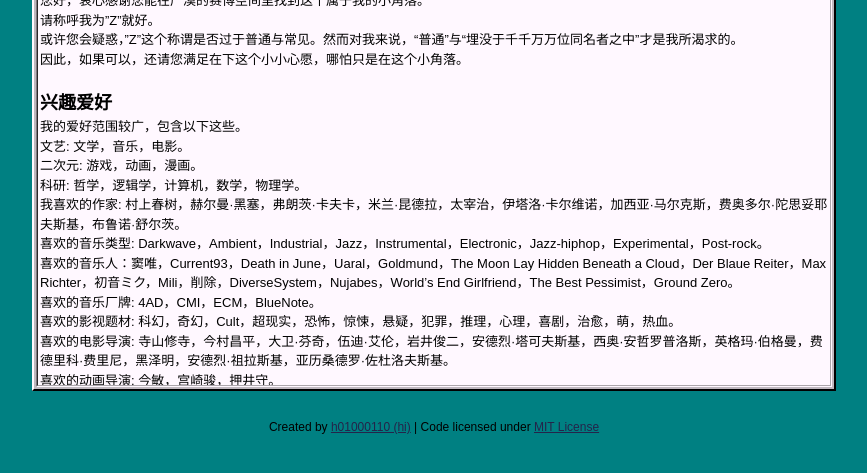
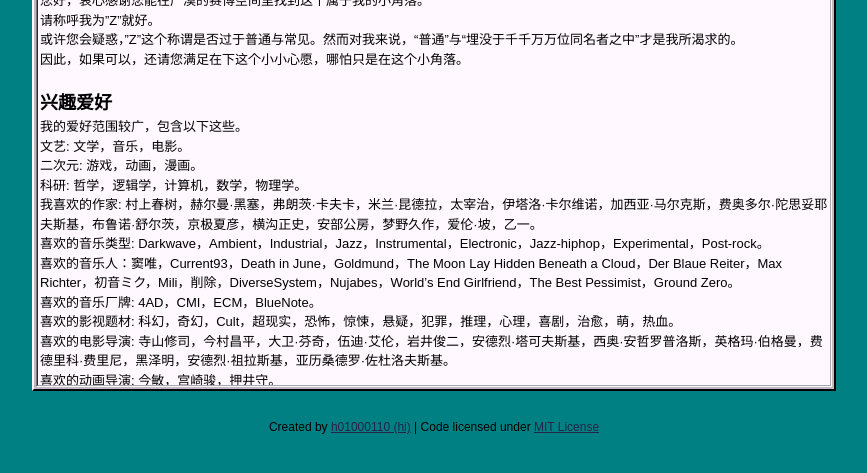
Before and after one commit to player1-Z/player1-Z.github.io, a Jekyll site: the page built from _posts/2020-10-24-Selfintro.md, in a window 1280 px wide, cut to the strip 522-995 px from the top of the page. Shown: the whole strip, without its empty margins (206-1073 px from the left). Built offline with Jekyll 4.4.1, drawn with Linux system fonts in a browser that asks for light colours.

Commit message:
Update 2020-10-24-Selfintro.md

```diff
--- a/_posts/2020-10-24-Selfintro.md
+++ b/_posts/2020-10-24-Selfintro.md
@@ -15,12 +15,12 @@ tags: info
   文艺: 文学，音乐，电影。
   二次元: 游戏，动画，漫画。
   科研: 哲学，逻辑学，计算机，数学，物理学。
-我喜欢的作家: 村上春树，赫尔曼·黑塞，弗朗茨·卡夫卡，米兰·昆德拉，太宰治，伊塔洛·卡尔维诺，加西亚·马尔克斯，费奥多尔·陀思妥耶夫斯基，布鲁诺·舒尔茨。
+我喜欢的作家: 村上春树，赫尔曼·黑塞，弗朗茨·卡夫卡，米兰·昆德拉，太宰治，伊塔洛·卡尔维诺，加西亚·马尔克斯，费奥多尔·陀思妥耶夫斯基，布鲁诺·舒尔茨，京极夏彦，横沟正史，安部公房，梦野久作，爱伦·坡，乙一。
   喜欢的音乐类型: Darkwave，Ambient，Industrial，Jazz，Instrumental，Electronic，Jazz-hiphop，Experimental，Post-rock。
-  喜欢的音乐人：窦唯，Current93，Death in June，Uaral，Goldmund，The Moon Lay Hidden Beneath a Cloud，Der Blaue Reiter，Max Richter，初音ミク，Mili，削除，DiverseSystem，Nujabes，World's End Girlfriend，The Best Pessimist，Ground Zero。
+  喜欢的音乐人：窦唯，Current93，Death in June，Goldmund，The Moon Lay Hidden Beneath a Cloud，Der Blaue Reiter，Max Richter，初音ミク，Mili，削除，DiverseSystem，Nujabes，World's End Girlfriend，The Best Pessimist，Ground Zero。
   喜欢的音乐厂牌: 4AD，CMI，ECM，BlueNote。
   喜欢的影视题材: 科幻，奇幻，Cult，超现实，恐怖，惊悚，悬疑，犯罪，推理，心理，喜剧，治愈，萌，热血。
-  喜欢的电影导演: 寺山修寺，今村昌平，大卫·芬奇，伍迪·艾伦，岩井俊二，安德烈·塔可夫斯基，西奥·安哲罗普洛斯，英格玛·伯格曼，费德里科·费里尼，黑泽明，安德烈·祖拉斯基，亚历桑德罗·佐杜洛夫斯基。
+  喜欢的电影导演: 寺山修司，今村昌平，大卫·芬奇，伍迪·艾伦，岩井俊二，安德烈·塔可夫斯基，西奥·安哲罗普洛斯，英格玛·伯格曼，费德里科·费里尼，黑泽明，安德烈·祖拉斯基，亚历桑德罗·佐杜洛夫斯基。
   喜欢的动画导演: 今敏，宫崎骏，押井守。
   喜欢的漫画家: 小畑健，押見修造，伊藤潤二。
   喜欢的游戏: 海市蜃楼之馆，黑暗之魂系列，塞尔达系列，喷射战士2，荒野大镖客:救赎2，还愿，奇异人生1。
```
